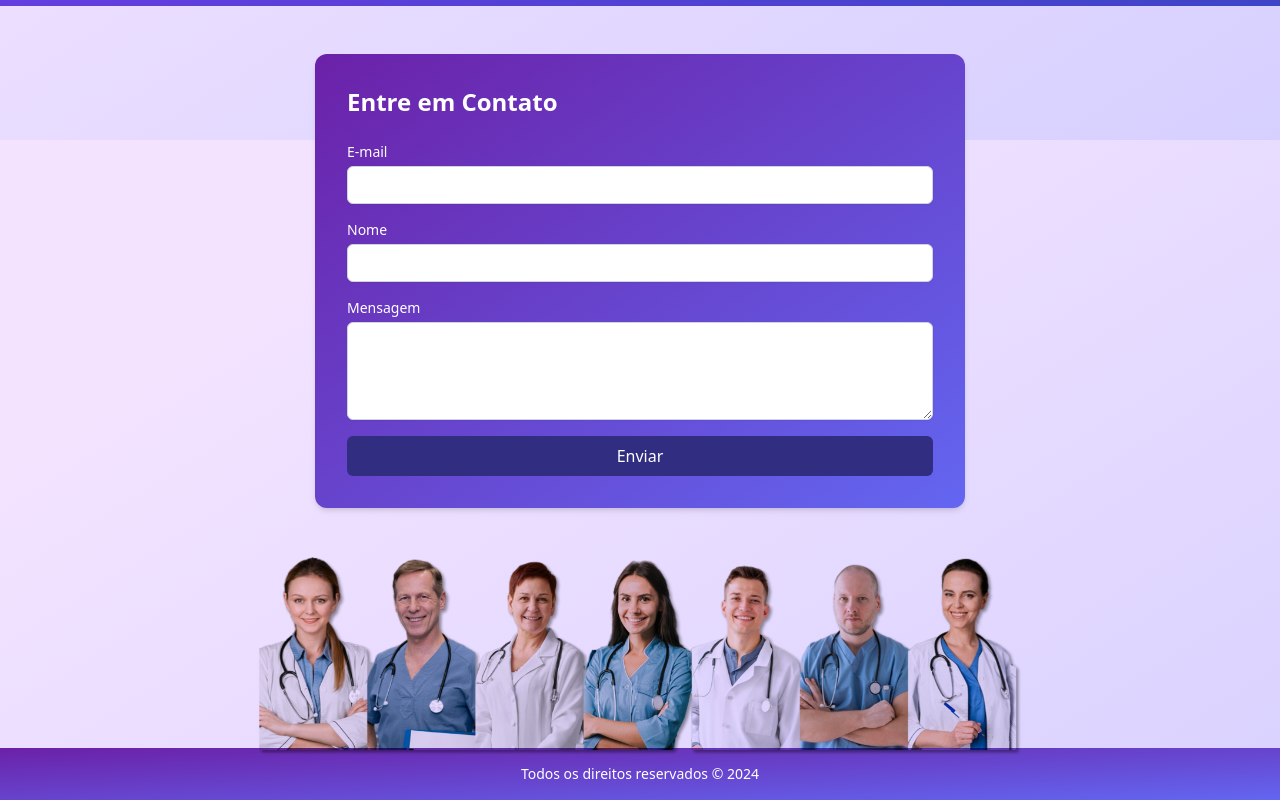
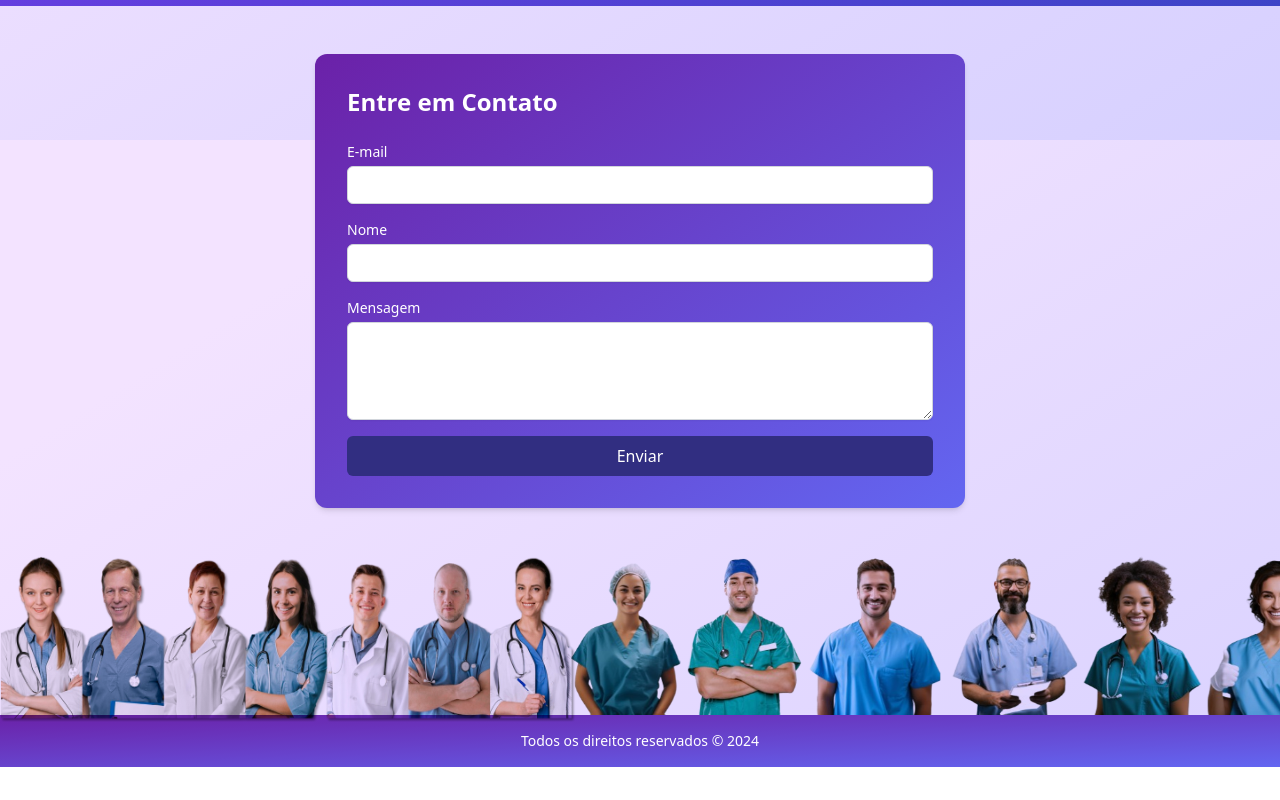
Before and after one commit to CertDevz/iplanner-project, a React (Vite) app: page / in a window 1280 px wide. Shown: the part 7860-8660 px from the top of the page. After the commit the page ends 8627 px from the top, so only its background shows below. Built offline with nearby package versions, Linux system fonts and the light colour scheme; a web font is replaced by a local one.

Commit message:
fix: ajustment in image end

```diff
--- a/src/view/components/page-end/index.jsx
+++ b/src/view/components/page-end/index.jsx
@@ -1,13 +1,21 @@
 export default function PageEnd() {
   return (
     <div className="w-full overflow-hidden hidden md:block">
-      <div className="relative w-full flex justify-center">
+      <div className="relative w-full flex">
         <img
           src="/medicos-end.png"
           alt="medicos"
-          className="w-full h-auto object-contain"
+          className="max-w-[45%] h-auto"
           style={{
-            maxHeight: "200px",
+            mixBlendMode: "multiply",
+            marginRight: "-10px",
+          }}
+        />
+        <img
+          src="/medicos-end2.png"
+          alt="medicos"
+          className="max-w-[60%] h-auto mb-2"
+          style={{
             mixBlendMode: "multiply",
           }}
         />
```
Also changed, not shown: public/medicos-end2.png (added).
